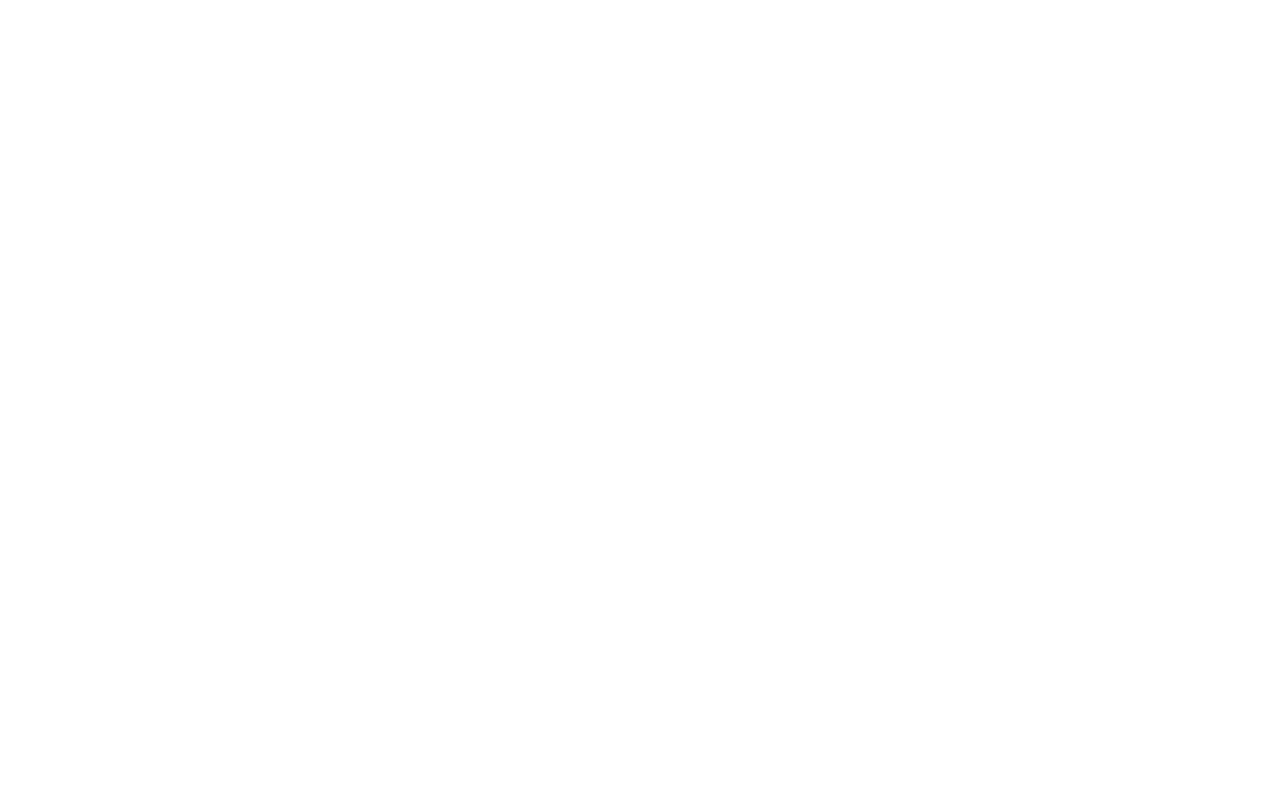
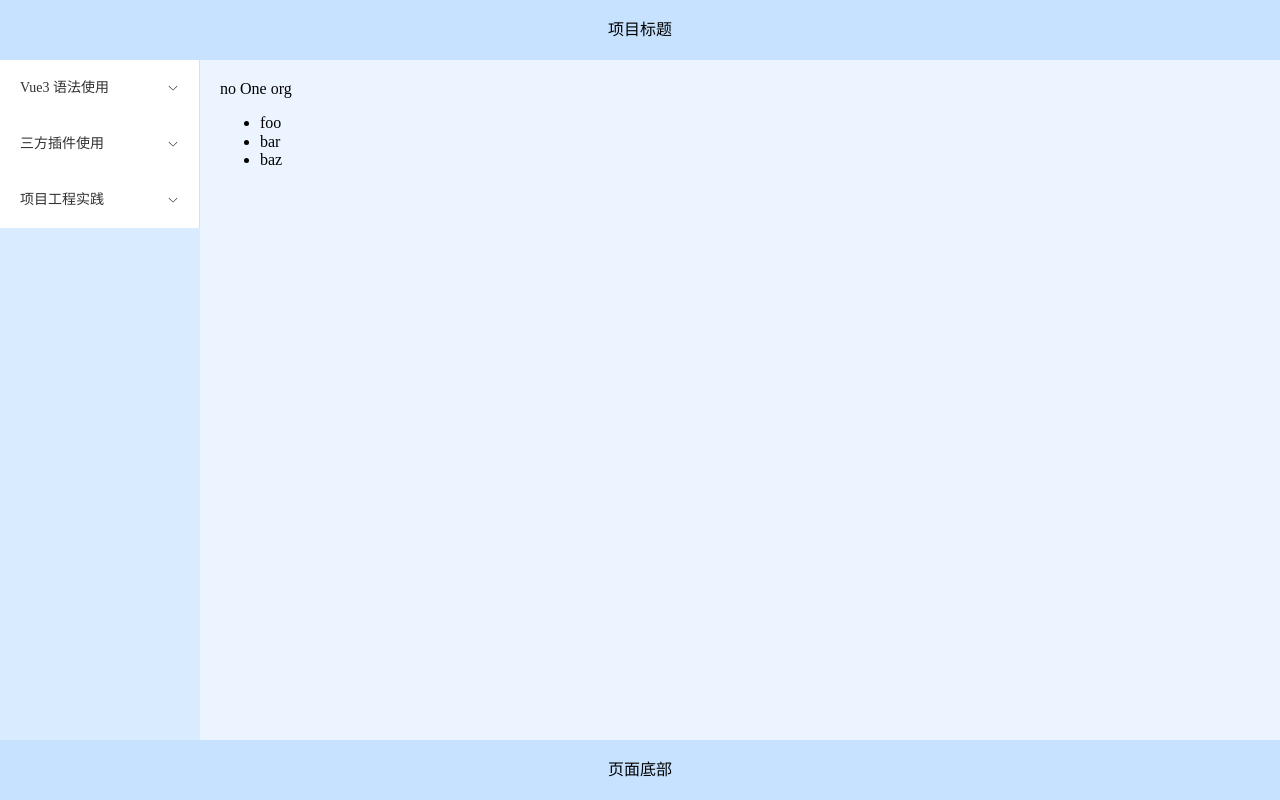
Before and after one commit to Xujie990604/YuanShan_blog, a Vue app: page /project-main/vue-test in a window 1280 px wide. Built offline with nearby package versions, Linux system fonts and the light colour scheme.

Commit message:
Vue 组件实例

```diff
--- a/src/router/index.ts
+++ b/src/router/index.ts
@@ -16,6 +16,11 @@
           path: 'home',
           name: 'Home',
           component: () => import('../views/home/home-item.vue'),
+        },
+        {
+          path: 'vue-test',
+          name: 'VueTest',
+          component: () => import('../views/vue-test/vue-test.vue'),
         },
         {
           path: 'vue-i18n',
--- a/src/views/project-main/project-main.vue
+++ b/src/views/project-main/project-main.vue
@@ -8,7 +8,8 @@
           <el-menu>
             <!-- 二级菜单 -->
             <el-sub-menu
-              v-for="subItem in mainMenuList"
+              v-for="(subItem, index) in mainMenuList"
+              :index="String(index)"
               :key="subItem.title">
               <template #title>{{ subItem.title }}</template>
               <el-menu-item
@@ -39,6 +40,10 @@
         {
           itemName: '父子组件传参',
           itemRouter: 'home',
+        },
+        {
+          itemName: '语法测试',
+          itemRouter: 'vue-test',
         },
       ],
     },
--- /dev/null
+++ b/src/views/vue-test/vue-test.vue
@@ -0,0 +1,35 @@
+<template>
+  <div class="vue-test">
+    <span
+      v-if="isShow"
+      @click="handleClickName">
+      {{ name + ' org' }}
+    </span>
+    <ul>
+      <li
+        v-for="item in userList"
+        :key="item">
+        {{ item }}
+      </li>
+    </ul>
+  </div>
+</template>
+
+<script lang="ts" setup>
+  import { reactive } from 'vue'
+  import { ref, getCurrentInstance, onMounted } from 'vue'
+  const instance = getCurrentInstance()
+  onMounted(() => {
+    console.log('当前组件实例', instance.ctx)
+  })
+
+  const isShow = ref(true)
+  const name = ref('no One')
+  const userList = reactive(['foo', 'bar', 'baz'])
+
+  function handleClickName() {
+    alert('click name')
+  }
+</script>
+
+<style scoped lang="scss"></style>
```
